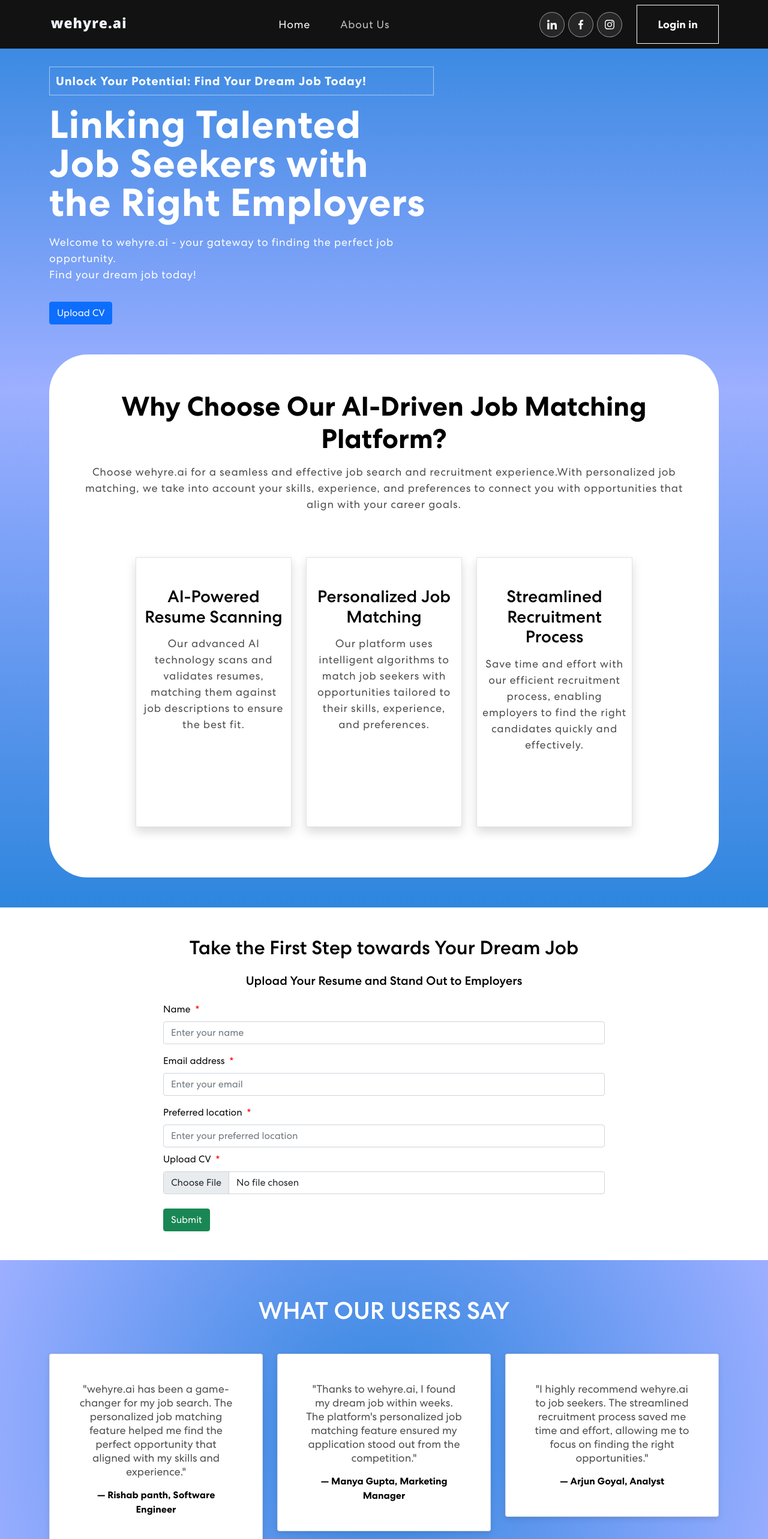
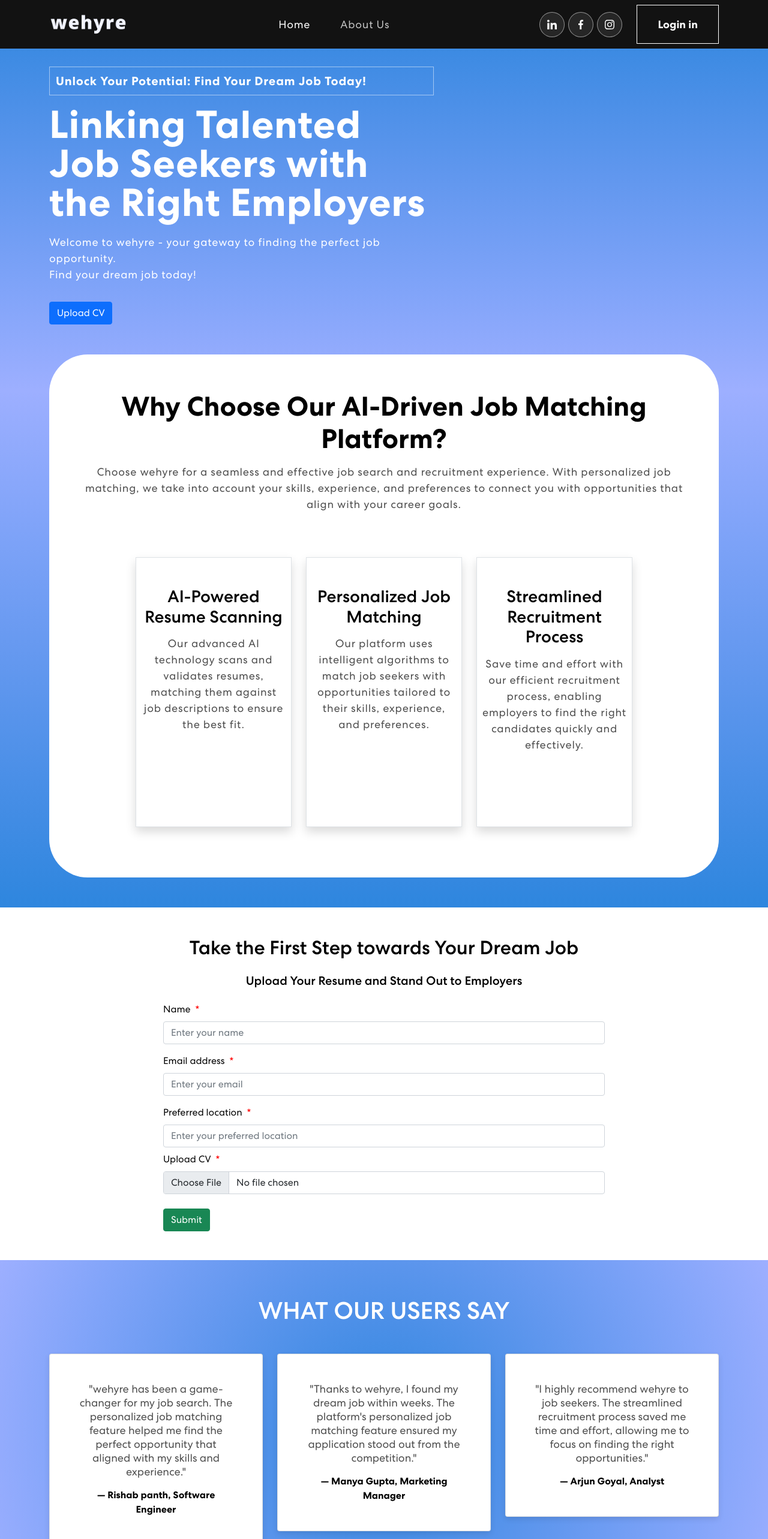
Before and after one commit to prajwal-tomar/wehyre.ai, a React (Create React App) app: page / in a window 1280 px wide. Shown: the top 2566 px of the page at 60% size. Built offline with nearby package versions, Linux system fonts and the light colour scheme; a web font is replaced by a local one.

Commit message:
branding changes

```diff
--- a/src/Components/AboutUs.js
+++ b/src/Components/AboutUs.js
@@ -11,7 +11,7 @@
         <div className="mb-4">
           <h2 className="text-white">Company Overview</h2>
           <p>
-            At wehyre.ai, we are dedicated to connecting talented job seekers
+            At wehyre, we are dedicated to connecting talented job seekers
             with the right employers. Our mission is to streamline the
             recruitment process by leveraging AI-powered resume scanning and
             personalized job matching algorithms. We believe in providing a
@@ -24,7 +24,7 @@
         <div className="mb-4">
           <h2 className="text-white">Team and Expertise</h2>
           <p>
-            Our team at wehyre.ai consists of industry experts with extensive
+            Our team at wehyre consists of industry experts with extensive
             experience in AI-powered recruitment and talent acquisition. We have
             built a strong foundation of knowledge and expertise in leveraging
             artificial intelligence to revolutionize the hiring process. With
@@ -40,7 +40,7 @@
           <Row className="mb-3">
             <Col>Email:</Col>
             <Col>
-              <a href="mailto:wehyre.ai@gmail.com">wehyre.ai@gmail.com</a>
+              <a href="mailto:wehyre@gmail.com">wehyre.ai@gmail.com</a>
             </Col>
           </Row>
           <Row className="mb-3">
@@ -67,7 +67,7 @@
               </a>{" "}
               |{" "}
               <a
-                href="https://www.instagram.com/wehyre.ai"
+                href="https://www.instagram.com/wehyre"
                 target="_blank"
                 rel="noopener noreferrer"
               >
@@ -81,7 +81,7 @@
         <Container>
           <Row>
             <Col className="text-center">
-              <p>&copy; 2023 wehyre.ai. All rights reserved.</p>
+              <p>&copy; 2023 wehyre. All rights reserved.</p>
             </Col>
           </Row>
         </Container>
--- a/src/Components/Banner.js
+++ b/src/Components/Banner.js
@@ -17,7 +17,7 @@
                 Linking Talented Job Seekers with the Right Employers
               </h1>
               <p>
-                Welcome to wehyre.ai - your gateway to finding the perfect job
+                Welcome to wehyre - your gateway to finding the perfect job
                 opportunity. <br /> Find your dream job today!
               </p>
               <Button variant="primary" className="mt-3" href="#cvupload">
--- a/src/Components/Footer.js
+++ b/src/Components/Footer.js
@@ -6,7 +6,7 @@
       <Container>
         <Row>
           <Col className="text-center">
-            <p>&copy; 2023 wehyre.ai. All rights reserved.</p>
+            <p>&copy; 2023 wehyre. All rights reserved.</p>
           </Col>
         </Row>
       </Container>
--- a/src/Components/Skills.js
+++ b/src/Components/Skills.js
@@ -9,8 +9,8 @@
             <div className="skill-bx wow zoomIn">
               <h2 className="text-capitalize">Why Choose Our AI-Driven Job Matching Platform?</h2>
               <p>
-                Choose wehyre.ai for a seamless and effective job search and
-                recruitment experience.With personalized job matching, we take
+                Choose wehyre for a seamless and effective job search and
+                recruitment experience. With personalized job matching, we take
                 into account your skills, experience, and preferences to connect
                 you with opportunities that align with your career goals.
               </p>
--- a/src/Components/Testimonials.js
+++ b/src/Components/Testimonials.js
@@ -12,7 +12,7 @@
               <Card.Body>
                 <blockquote className="blockquote mb-0">
                   <p>
-                    "wehyre.ai has been a game-changer for my job search. The personalized job matching feature helped me find the perfect opportunity that aligned with my skills and experience."
+                    "wehyre has been a game-changer for my job search. The personalized job matching feature helped me find the perfect opportunity that aligned with my skills and experience."
                   </p>
                   <footer className="blockquote-footer">
                     Rishab panth, Software Engineer
@@ -26,7 +26,7 @@
               <Card.Body>
                 <blockquote className="blockquote mb-0">
                   <p>
-                    "Thanks to wehyre.ai, I found my dream job within weeks. The platform's personalized job matching feature ensured my application stood out from the competition."
+                    "Thanks to wehyre, I found my dream job within weeks. The platform's personalized job matching feature ensured my application stood out from the competition."
                   </p>
                   <footer className="blockquote-footer">
                     Manya Gupta, Marketing Manager
@@ -40,7 +40,7 @@
               <Card.Body>
                 <blockquote className="blockquote mb-0">
                   <p>
-                    "I highly recommend wehyre.ai to job seekers. The streamlined recruitment process saved me time and effort, allowing me to focus on finding the right opportunities."
+                    "I highly recommend wehyre to job seekers. The streamlined recruitment process saved me time and effort, allowing me to focus on finding the right opportunities."
                   </p>
                   <footer className="blockquote-footer">
                     Arjun Goyal, Analyst
```
Also changed, not shown: src/assets/img/logo.png.
